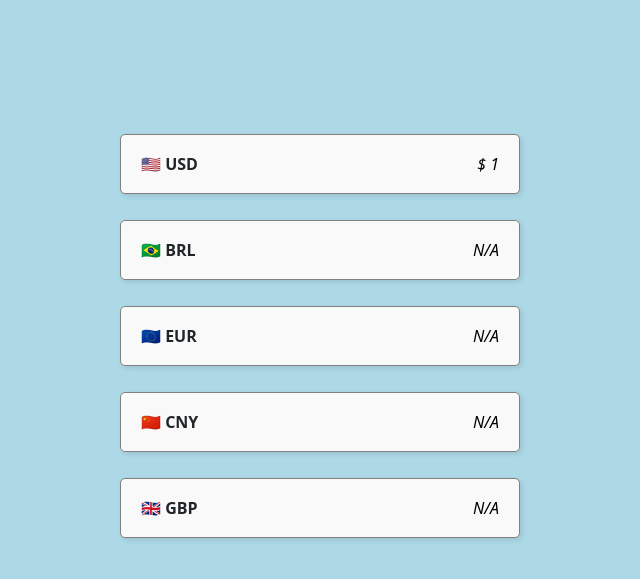
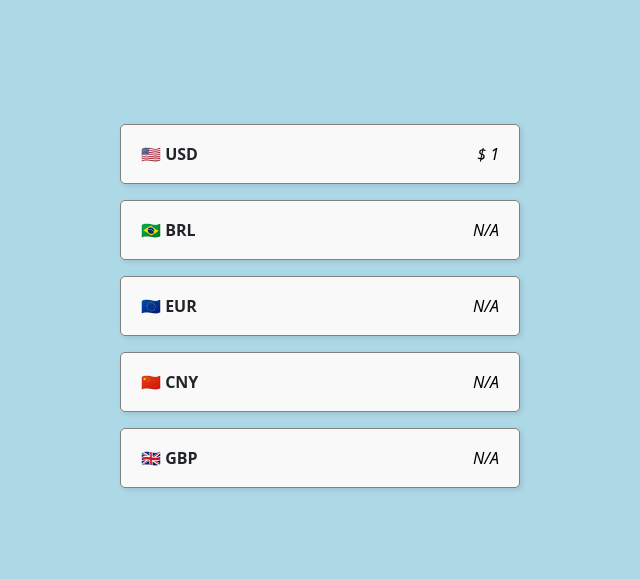
Before and after one commit to Arnedo1/Final-project-cs50x, a Flask app: page / in a window 1280 px wide. Shown: the part 66-645 px from the top of the page, without its empty margins (320-960 px from the left). Run offline with Flask 3, Linux system fonts and the light colour scheme; data that the repository does not hold is empty; some libraries are stand-ins or nearby versions.

Commit message:
Update styles.css 21;13

```diff
--- a/project1/static/styles.css
+++ b/project1/static/styles.css
@@ -13,7 +13,7 @@ body {
 .small-container {
     width: 400px;
     padding: 20px;
-    margin: 10px;
+    margin: 20 20px;
     border: 1px solid #ccc;
     border-radius: 5px;
     box-shadow: 2px 2px 5px rgba(0, 0, 0, 0.1);
@@ -59,8 +59,7 @@ body {
         padding: 0 50px; /* Adds padding on the left and right */
     }
 }
-
-            .value {
+       .value {
             font-style: italic;
             color: black;
             }
```
